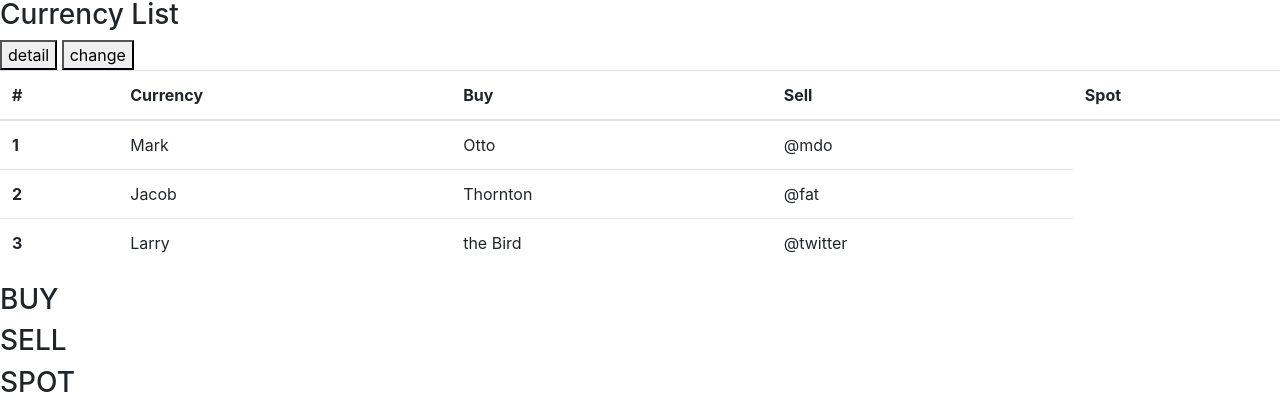
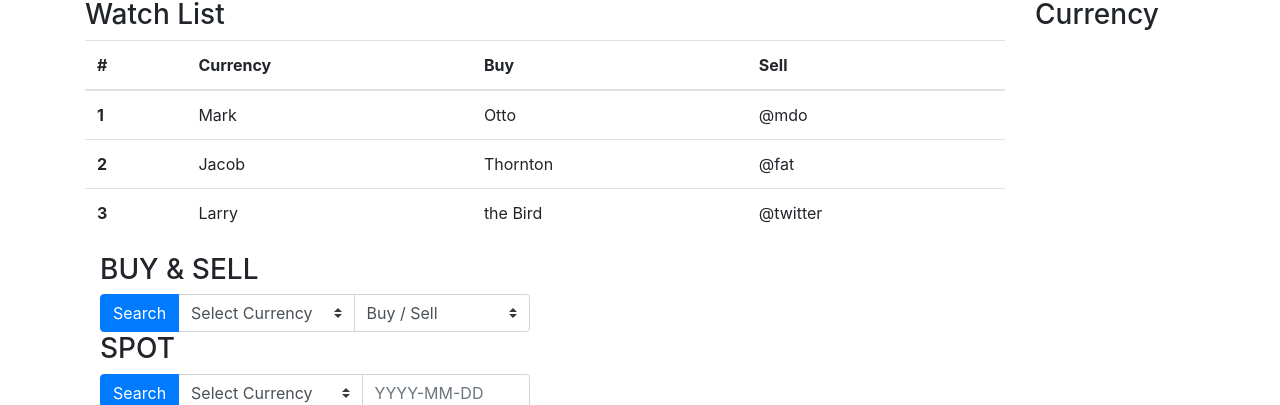
Before and after one commit to is0xjh25/is0xBitcoin, a plain HTML site: page index.html in a window 1280 px wide. Shown: the part 58-463 px from the top of the page. Drawn offline with nearby package versions, Linux system fonts and the light colour scheme.

Commit message:
Modify: HTML structure

```diff
--- a/db.json
+++ b/db.json
@@ -0,0 +1,3 @@
+{
+  "currency-list": []
+}
--- a/index.html
+++ b/index.html
@@ -13,10 +13,10 @@
 		<header>
 			<h1>is0xjh25 Bitcoin</h1>
 		</header>
-		<div id="favourite-currency">
-			<h3>Currency List</h3>
-			<button id="test">detail</button>
-			<button id="test2">change</button>
+		<div class="container">
+			<div class="row">
+				<div class="col-10">
+					<h3>Watch List</h3>
 					<table class="table">
 						<thead>
 						<tr>
@@ -24,7 +24,6 @@
 							<th scope="col">Currency</th>
 							<th scope="col">Buy</th>
 							<th scope="col">Sell</th>
-					<th scope="col">Spot</th>
 						</tr>
 						</thead>
 						<tbody>
@@ -48,18 +47,42 @@
 						</tr>
 						</tbody>
 					</table>
-			<div id=""></div>
+					<div class="col-6">
+						<h3>BUY & SELL</h3>
+						<div class="input-group">
+							<div class="input-group-prepend">
+								<button class="btn btn-primary" type="button">Search</button>
 							</div>
-		<div id="buy">
-			<h3>BUY</h3>
+							<select class="custom-select">
+								<option selected>Select Currency</option>
+							</select>
+							<select class="custom-select">
+								<option selected>Buy / Sell</option>
+								<option value="buy">Buy</option>
+								<option value="sell">Sell</option>
+							</select>
 						</div>
-		<div id="sell">
-			<h3>SELL</h3>
 					</div>
-		<div id="spot">
+					 <div class="col-6">
 					  <h3>SPOT</h3>
+						<div class="input-group">
+							<div class="input-group-prepend">
+								<button class="btn btn-primary" type="button">Search</button>
+							</div>
+							<select class="custom-select">
+								<option selected>Select Currency</option>
+							</select>
+							<input type="text" class="form-control" placeholder="YYYY-MM-DD">
+						</div>
+					</div>
+			  	</div>
+				<div class="col-2">
+					<h3>Currency</h3>
+				</div>
+			</div>
 		</div>
 		<footer>
+			<h1>END</h1>
 		</footer>
 	</body>
 </html>
```
Lines whose indentation alone changed are shown as unchanged.
